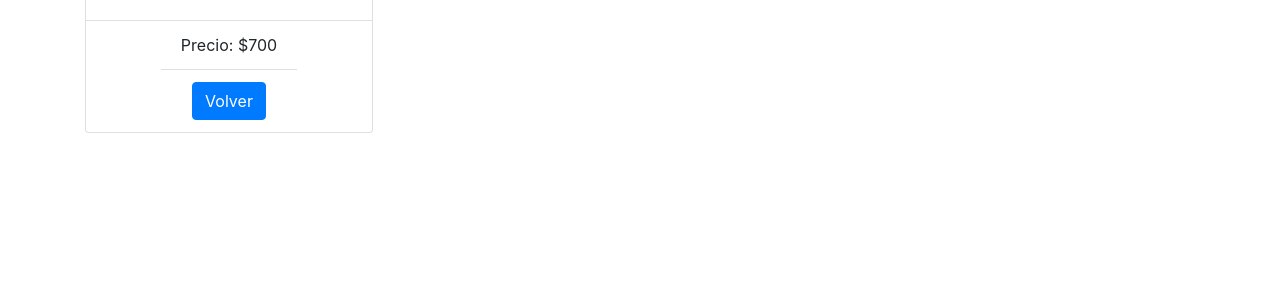
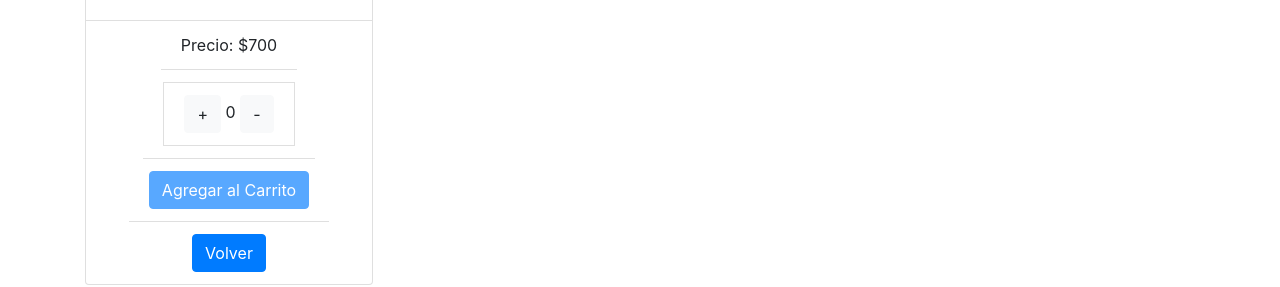
Before and after one commit to Neovhack/veterinaria, a React (Create React App) app: page /Products/ProductsDetail/1 in a window 1280 px wide. Shown: the part 382-669 px from the top of the page. Built offline with nearby package versions, Linux system fonts and the light colour scheme.

Commit message:
Hijo=>Padre

```diff
--- a/src/components/ItemlistContainer/CardList.js
+++ b/src/components/ItemlistContainer/CardList.js
@@ -2,12 +2,9 @@ import React, { useContext } from 'react'
 import { NavLink } from "react-router-dom"
 import { Card, Container, Row, Col, ListGroup, ListGroupItem, Button } from 'react-bootstrap';
 import { dataContext } from './ItemListContainer';
-import Counter from "./Counter"
-import { UseCart } from "./CartContext"
 
 function CardList() {
   const data = useContext(dataContext);
-  const {addToCart} = UseCart();
 
   return (
     //map que muestra todos los datos traidos de la API
@@ -25,17 +22,12 @@ function CardList() {
                         <Card.Title>{dato.name}</Card.Title>
                       </Card.Body>
                       <ListGroup className="list-group-flush">
-                        <ListGroupItem> Precio: {"$" + dato.price}
-                          <NavLink exact to={"/Products/ProductsDetail/" + dato.id}>
+                        <ListGroupItem className="mx-auto"> Precio: {"$" + dato.price}
+                        </ListGroupItem>
+                        <ListGroupItem className="mx-auto">
+                        <NavLink exact to={"/Products/ProductsDetail/" + dato.id}>
                             <Button className="ml-3" variant="primary">
                               Ver Detalles
-                            </Button>
-                          </NavLink>
-                        </ListGroupItem>
-                        <ListGroupItem className="mx-auto">
-                          <NavLink exact to={"/Products/CartDetail"}>
-                            <Button onClick={() => addToCart(dato)} variant="primary">
-                             Agregar al Carrito
                             </Button>
                           </NavLink>
                         </ListGroupItem>
--- a/src/components/ItemlistContainer/CartContext.js
+++ b/src/components/ItemlistContainer/CartContext.js
@@ -9,18 +9,18 @@ export function UseCart() {
 export function CartContext({ children }) {
     const [cart, setCart] = useState([]);
     //agregar al carrito o agregar cantidad en caso de repetido
-    function addToCart(obj) {
+    function addToCart(obj,cantidad) {
 
         const selectedProduct = {
             "id" : obj.id,
             "name" : obj.name,
             "price" : obj.price,
             "pictureURL" : obj.pictureURL,
-            "quantity" : 1
+            "quantity" : cantidad
         }
 
          let repetidos =  cart.find(element => element.id == obj.id);
-         (typeof repetidos == "object") ? repetidos.quantity = repetidos.quantity + 1 : setCart([...cart, selectedProduct])
+         (typeof repetidos == "object") ? repetidos.quantity = repetidos.quantity + cantidad : setCart([...cart, selectedProduct])
     }
     //Eliminar del carrito
     function removeItem (obj) {
--- a/src/components/ItemlistContainer/CartDetail.js
+++ b/src/components/ItemlistContainer/CartDetail.js
@@ -7,6 +7,7 @@ export default function CartDetail() {
 
   const { cart } = UseCart();
   const { removeItem } = UseCart();
+
   return (
     <Container>
       <Row>
@@ -26,7 +27,7 @@ export default function CartDetail() {
                       </ListGroupItem>
 
                       <ListGroupItem className="mx-auto">
-                        Cantidad:   <Counter dato={product} />
+                        Cantidad:    {product.quantity}
                       </ListGroupItem>
                       <ListGroupItem className="mx-auto">
                       <Button onClick={() => removeItem(product)} variant="primary">
--- a/src/components/ItemlistContainer/Counter.js
+++ b/src/components/ItemlistContainer/Counter.js
@@ -1,29 +1,31 @@
-import React, { useState, useEffect } from 'react'
+import React, { useState } from 'react'
 import { ListGroupItem, Button } from 'react-bootstrap';
 import { UseCart } from "./CartContext"
 
 function Counter(props) {
     const { cart } = UseCart();
+    var [counter, setCounter] = useState(0);
     const handleQuantity = cart.find(element => element.id == props.dato.id)
 
     function handleClickSuma() {
-        handleQuantity.quantity = handleQuantity.quantity + 1
+       setCounter(counter + 1)
     }
     function handleClickResta() {
-        if (handleQuantity.quantity > 0) {
-            handleQuantity.quantity = handleQuantity.quantity - 1
+        if (counter > 0) {
+            setCounter(counter - 1)
         }
     }
 
 
+
     return (
         <ListGroupItem className="mx-auto">
-            <Button onClick={handleClickSuma} variant="light">
+            <Button onClick={() => props.handleCounter(counter), handleClickSuma} variant="light">
                 {" "}
                 +{" "}
             </Button>{" "}
-            {handleQuantity.quantity}{" "}
-            <Button onClick={handleClickResta} variant="light">
+            {counter}{" "}
+            <Button onClick={() => props.handleCounter(counter), handleClickResta} variant="light">
                 {" "}
                 -{" "}
             </Button>
--- a/src/components/ItemlistContainer/ProductsDetail.js
+++ b/src/components/ItemlistContainer/ProductsDetail.js
@@ -2,13 +2,20 @@ import React, { useContext } from 'react'
 import { NavLink, useParams } from "react-router-dom"
 import { Card, Container, Row, Col, Button, ListGroupItem, ListGroup } from 'react-bootstrap';
 import dataProductos from "../../datosProductos.json"
-import CartContext from "./CartContext"
-
+import { UseCart } from "./CartContext"
+import Counter from "./Counter"
 
 function ProductsDetail() {
     //Traigo datos del producto seleccionado
     const { itemId } = useParams();
     const datosItem = dataProductos.find(elemento => elemento.id == itemId)
+
+    const {addToCart} = UseCart();
+
+    var cantidad
+    function handleCounter (count) {
+        cantidad = count;
+    }
 
     return (
         //HTML del producto seleccionado
@@ -23,6 +30,16 @@ function ProductsDetail() {
                         <ListGroup className="list-group-flush">
                             <ListGroupItem className="mx-auto">
                                 Precio: {"$" + datosItem.price}
+                            </ListGroupItem>
+                            <ListGroupItem className="mx-auto">
+                                <Counter dato={datosItem} handleCounter={handleCounter} />
+                            </ListGroupItem>
+                            <ListGroupItem className="mx-auto">
+                                <NavLink exact to={"/Products/CartDetail"}>
+                                    <Button onClick={() => addToCart(datosItem, cantidad)} variant="primary" disabled={ cantidad > 0 ? false : true}>
+                                        Agregar al Carrito
+                                    </Button>
+                                </NavLink>
                             </ListGroupItem>
                             <ListGroupItem className="mx-auto">
                                 <NavLink exact to={"/Products"}>
```
